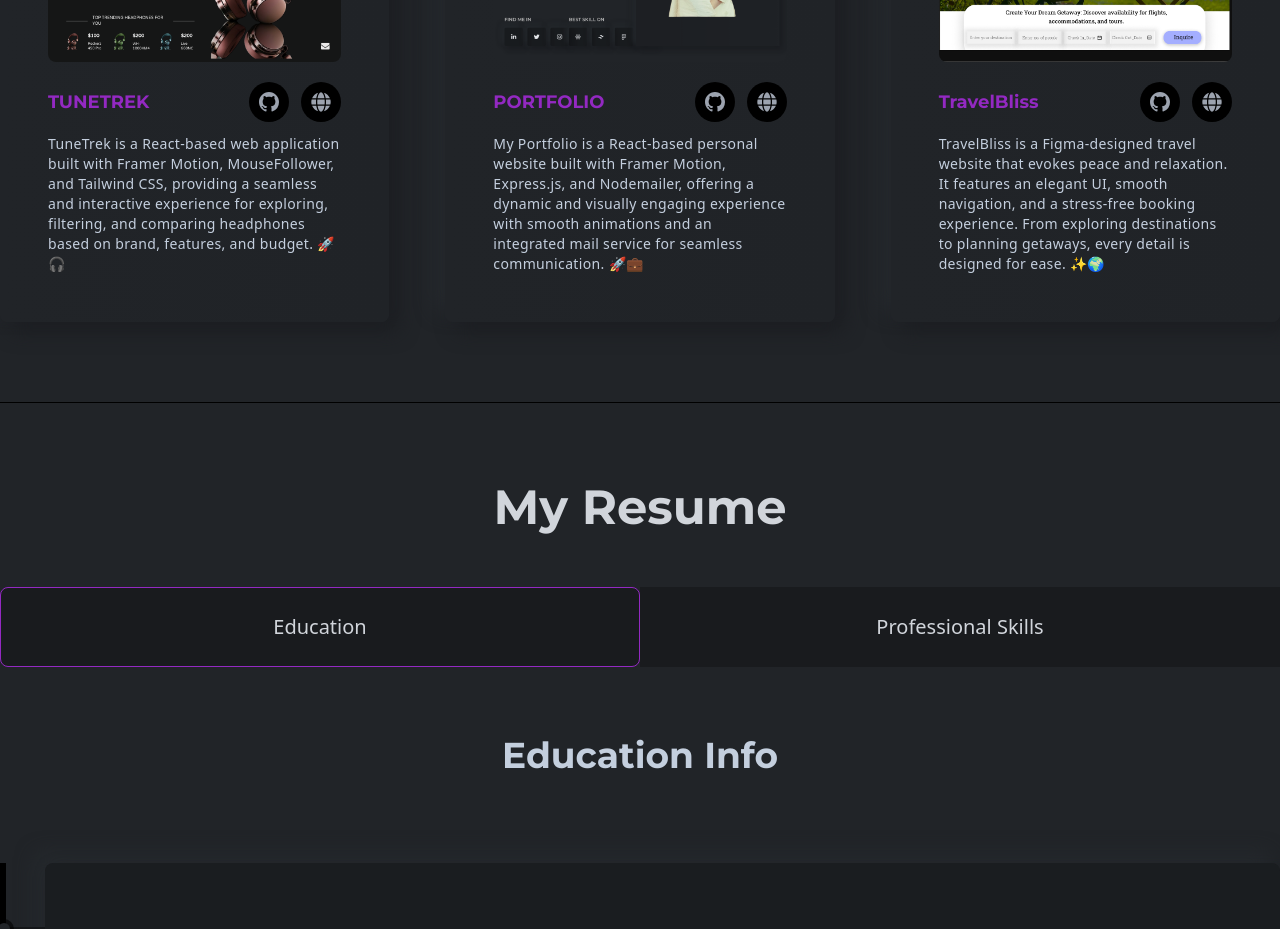
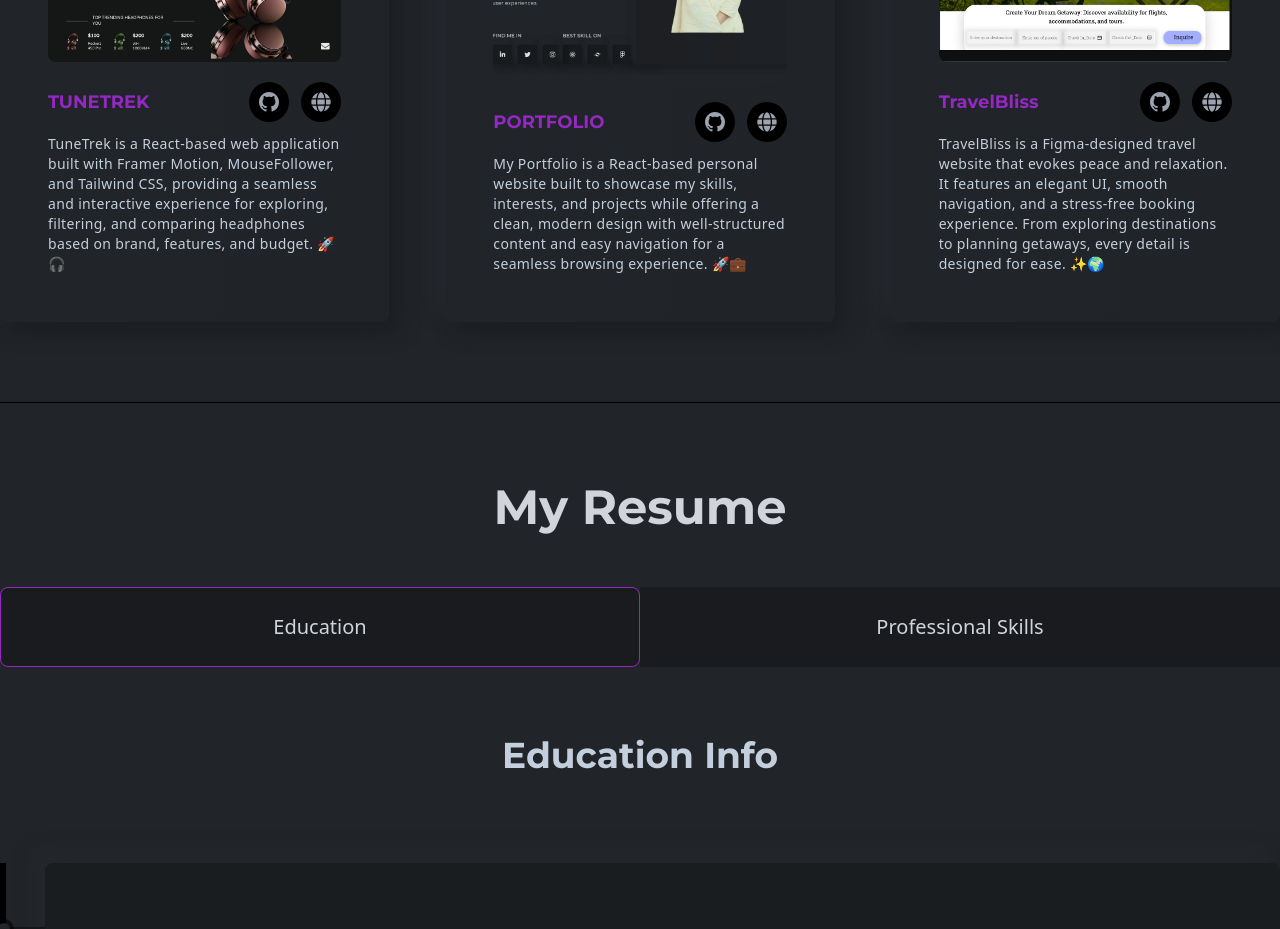
Before and after one commit to VarshaShetty28/personal_portfolio, a React (Vite) app: page / in a window 1280 px wide. Shown: the part 2480-3409 px from the top of the page. Built offline with nearby package versions, Linux system fonts and the light colour scheme.

Commit message:
Added automatic Email service

```diff
--- a/src/components/projects/Projects.jsx
+++ b/src/components/projects/Projects.jsx
@@ -34,7 +34,7 @@ const Projects = () => {
       />
       <ProjectsCard
         title="PORTFOLIO"
-        des="My Portfolio is a React-based personal website built with Framer Motion, Express.js, and Nodemailer, offering a dynamic and visually engaging experience with smooth animations and an integrated mail service for seamless communication. 🚀💼"
+        des="My Portfolio is a React-based personal website built to showcase my skills, interests, and projects while offering a clean, modern design with well-structured content and easy navigation for a seamless browsing experience. 🚀💼"
         src={p2}
         githubLink="https://github.com/VarshaShetty28/personal_portfolio"
         liveLink="https://personal-portfolio-pi-lac.vercel.app/"
```
